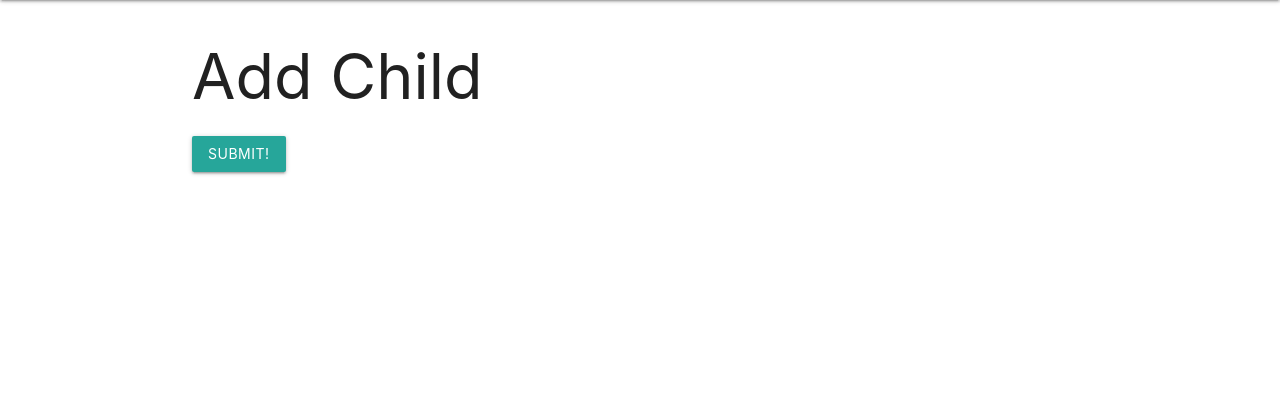
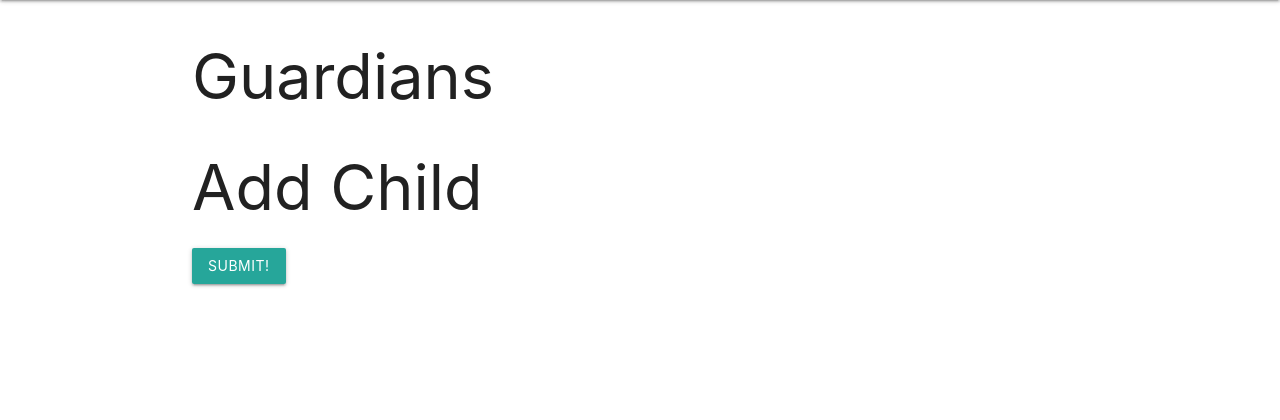
Before and after one commit to JelisM/Little-Learners, a Django app: page /guardians/ in a window 1280 px wide. Shown: the part 64-484 px from the top of the page. Run offline with Django 4.2, Linux system fonts and the light colour scheme; the visitor is signed in with stand-in values (Sample User, id 1); data that the repository does not hold is empty.

Commit message:
add child on guardian

```diff
--- a/main_app/templates/Guardians/Index.html
+++ b/main_app/templates/Guardians/Index.html
@@ -1,6 +1,19 @@
 {% extends 'base.html' %}
+{% block content %}
+<h1>Guardians</h1>
 
-{% block content %}
+{% for guardian in guardians %}
+
+    <div class="card">
+      <div class="card-content">
+        <span class="card-title">{{ guardian.name }}</span>
+
+      </div>
+    </div>
+
+{% endfor %}
+
+
   {% if object %}
     <h1>Edit <span class="teal-text">{{object.name}}</span></h1>
   {% else %}
--- a/main_app/views.py
+++ b/main_app/views.py
@@ -15,7 +15,7 @@ def teachers_index(request):
   return render(request, 'teachers/index.html', {'teachers': teachers})
 
 def guardians_index(request):
-   guardians = Guardian.objects.all()
+   guardians = Guardian.objects.filter(user=request.user)
    print(guardians)
    return render(request,'guardians/index.html',{'guardians': guardians})
 
@@ -38,7 +38,7 @@ def login_view(request):
               return redirect('teachers_index')
             elif hasattr(user, 'guardian'):
               print("i am a guardian")
-              return redirect('guardian_page')
+              return redirect('guardians_index')
         else:
             error_message = 'Invalid login - try again'
             return render(request, 'login.html')
```
